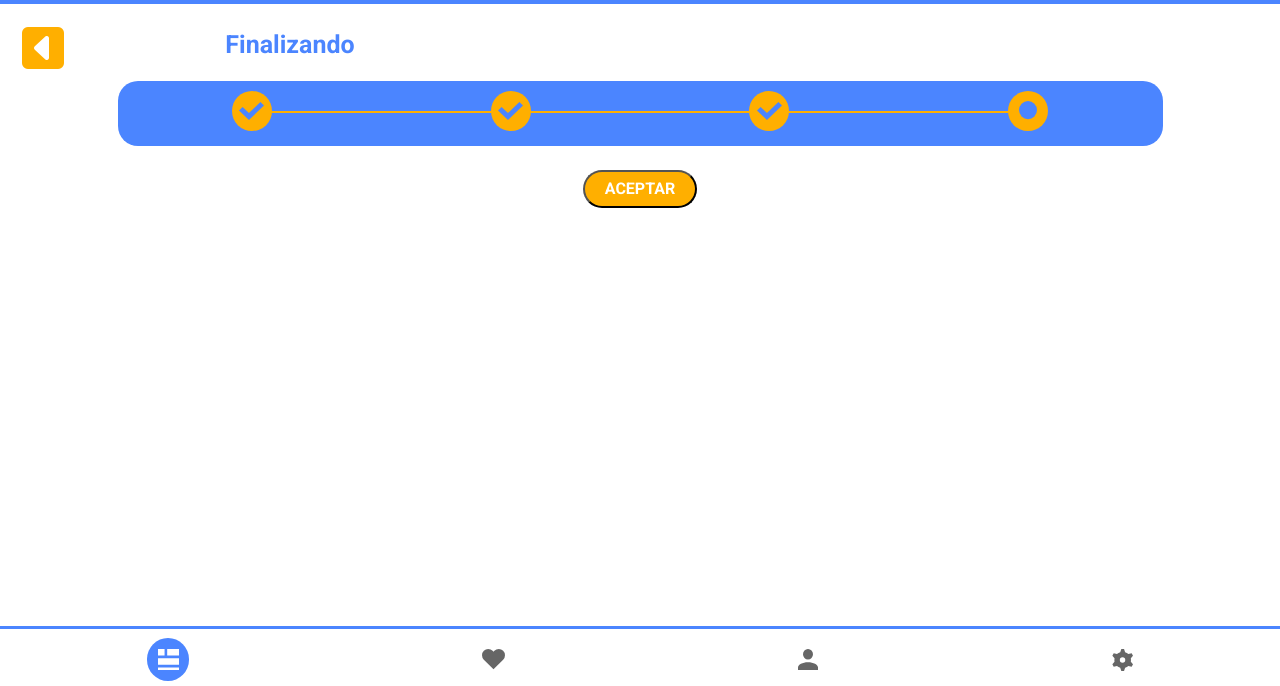
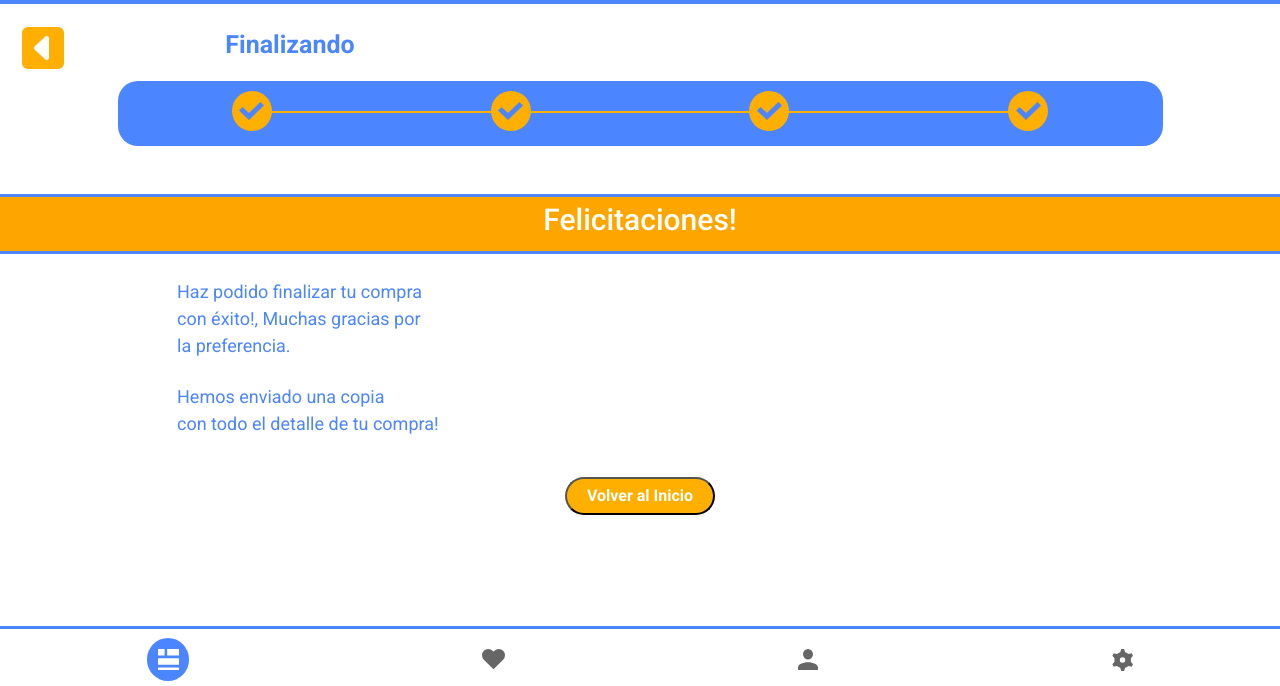
Before and after one commit to tobaweb/AppMobileVuelo, a website: page finalizando.html in a window 1280 px wide. Shown: the part 114-800 px from the top of the page. Drawn offline with nearby package versions, Linux system fonts and the light colour scheme.

Commit message:
Cambios Finales
Termino de proyecto

```diff
--- a/css/styles.css
+++ b/css/styles.css
@@ -615,6 +615,31 @@ input[type='radio']:checked:after {
     color: #666666;
     line-height: 40px;
 }
+.texto-transferencia{
+    color: #4B85FF;
+}
+.finalizando-background{
+    display: flex;
+    justify-content: center;
+    align-items: center;
+    color: white;
+    height: 60px;
+    border-top: 3px solid #4B85FF;
+    border-bottom: 3px solid #4B85FF;
+    background-color: #ffa500;
+}
+
+.felicitaciones{
+    font-size: 30px;
+}
+.felicitaciones-text{
+    color: #4B85FF;
+    font-size: 18px;
+}
+.tiempo-restante{
+    margin: 0px;
+    padding: 0px;
+}
 footer{
     height: 60px;
     width: 100%;
--- a/finalizando.html
+++ b/finalizando.html
@@ -51,19 +51,38 @@
                     <div class="step-counter"><img src="img/aprobado.svg" alt="aprobado" width="25"></div>
                 </div>
                 <div class="stepper-item completed">
-                    <div class="step-counter"><img src="img/circle.svg" alt="circulo" width="18"></div>
+                    <div class="step-counter"><img src="img/aprobado.svg" alt="aprobado" width="25"></div>
                 </div>
                 </div>
             </div>
         </div>
     </div>
 
+<div class="container-fluid finalizando-background mt-5">
+  <div class="row">
+    <div class="col-12 text-center">
+      <h1 class="felicitaciones">Felicitaciones!</h1>
+    </div>
+  </div>
+</div>
+
+<div class="container mt-4">
+  <div class="row">
+    <div class="col-10 mx-auto">
+      <p class="felicitaciones-text">Haz podido finalizar tu compra <br>
+        con éxito!, Muchas gracias por <br>
+        la preferencia.</p>
+        <p class="felicitaciones-text mt-4">Hemos enviado una copia <br>
+        con todo el detalle de tu compra!</p>
+    </div>
+  </div>
+</div>
 
 
   <div class="container mt-4 pb-4">
     <div class="row">
       <div class="col-12 text-center">
-        <a href="index.html"><button class="btn-aceptar">ACEPTAR</button></a>
+        <a href="index.html"><button class="btn-aceptar">Volver al Inicio</button></a>
       </div>
     </div>
   </div>
```
Also changed, not shown: index.html (+5 -5 lines), transferencia.html (+3 -3 lines).
